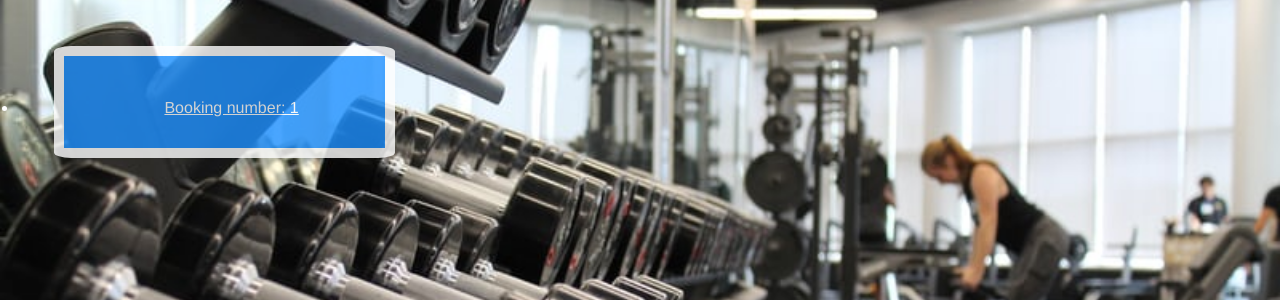
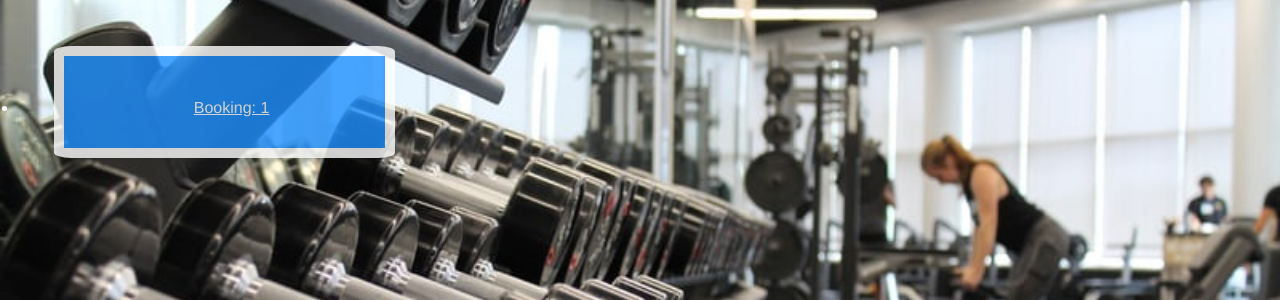
Before and after one commit to sluisdejesus/first_project, a Flask app: page /bookings in a window 1280 px wide. Shown: the part 130-430 px from the top of the page. Run offline with Flask 2, Linux system fonts and the light colour scheme; a database or web service that is not in the repository returns one stand-in record (values such as "Sample title"); some libraries are stand-ins or nearby versions.

Commit message:
Bookings links amended

```diff
--- a/templates/bookings/index.html
+++ b/templates/bookings/index.html
@@ -4,7 +4,7 @@
 <section class="show_blocks">
 {% for booking in bookings %}
 <ul class="show">
-    <li><a href="">Booking number: {{booking.id}}</a></li>
+    <li><a href="">Booking: {{booking.id}}</a></li>
 </ul>
 {% endfor %}
 
```
